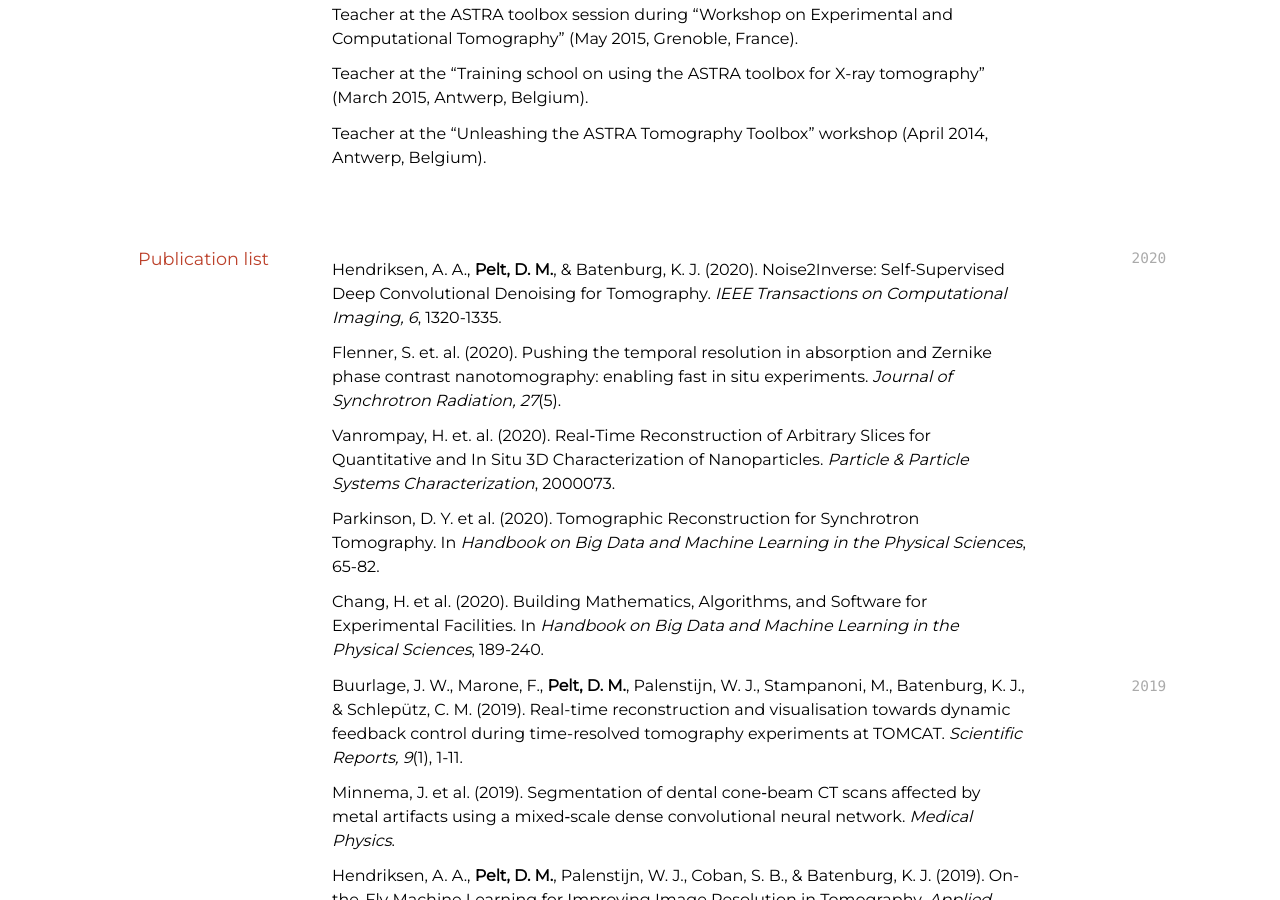
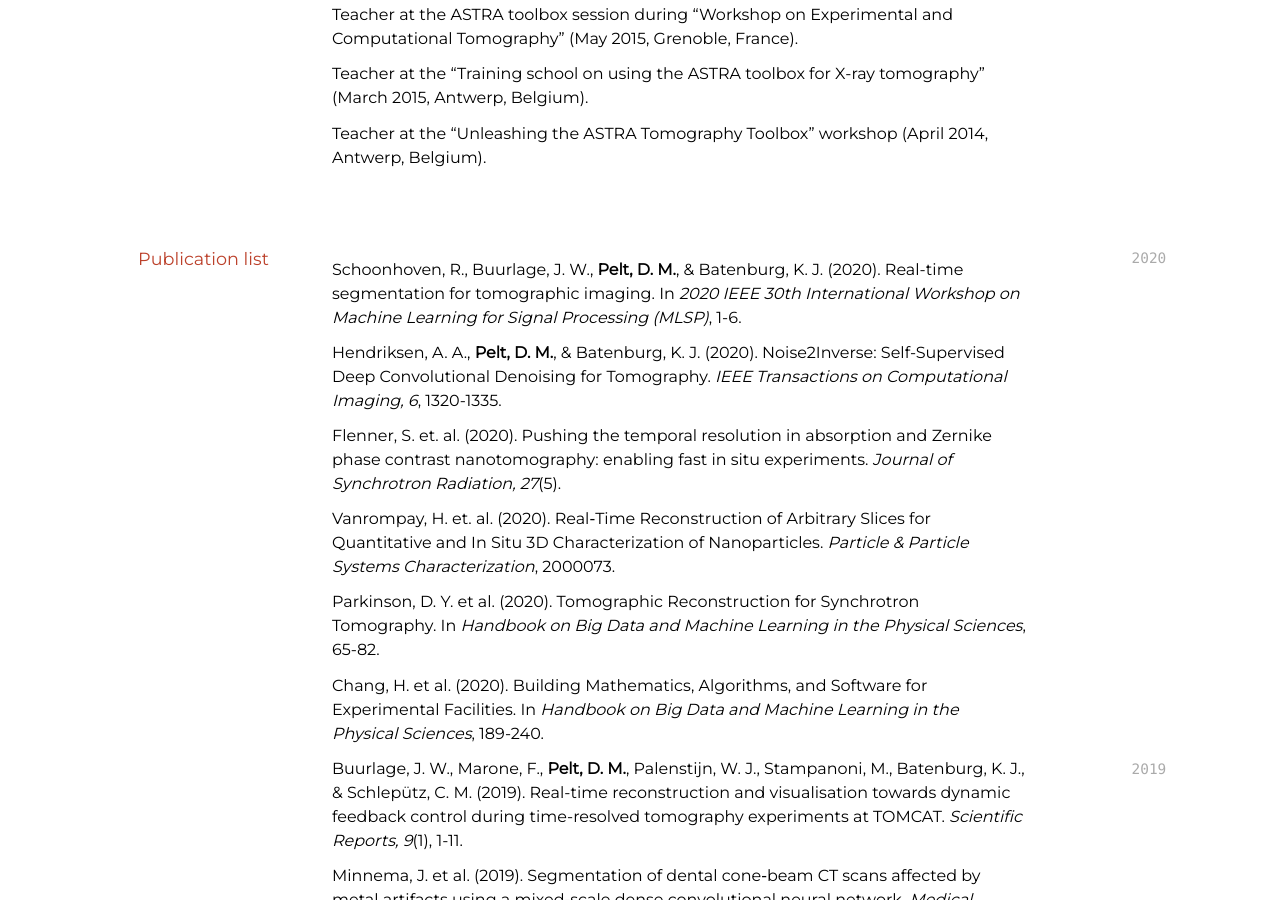
Before and after one commit to dmpelt/dmpelt.github.com, a Jekyll site: the page built from cv.md, in a window 1280 px wide and 900 px high, scrolled down 4236 px. Built offline with Jekyll 4.4.1, drawn with Linux system fonts in a browser that asks for light colours.

Commit message:
Update cv.md

```diff
--- a/cv.md
+++ b/cv.md
@@ -213,6 +213,8 @@ Teacher at the "Unleashing the ASTRA Tomography Toolbox" workshop (April 2014, A
 
 `2020`
 
+Schoonhoven, R., Buurlage, J. W., __Pelt, D. M.__, & Batenburg, K. J. (2020). Real-time segmentation for tomographic imaging. In *2020 IEEE 30th International Workshop on Machine Learning for Signal Processing (MLSP)*, 1-6.
+
 Hendriksen, A. A., __Pelt, D. M.__, & Batenburg, K. J. (2020). Noise2Inverse: Self-Supervised Deep Convolutional Denoising for Tomography. *IEEE Transactions on Computational Imaging, 6*, 1320-1335.
 
 Flenner, S. et. al. (2020). Pushing the temporal resolution in absorption and Zernike phase contrast nanotomography: enabling fast in situ experiments. *Journal of Synchrotron Radiation, 27*(5).
```
